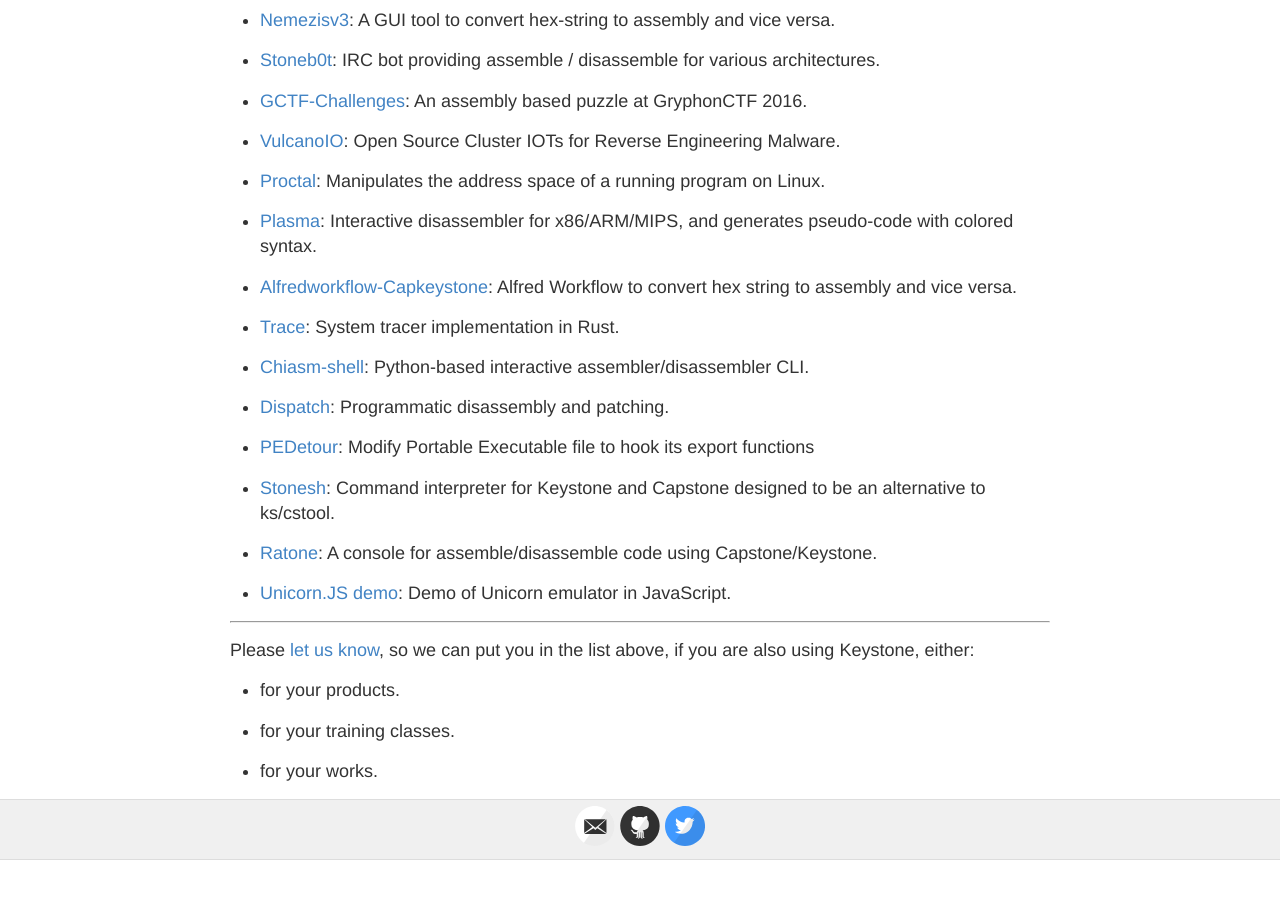
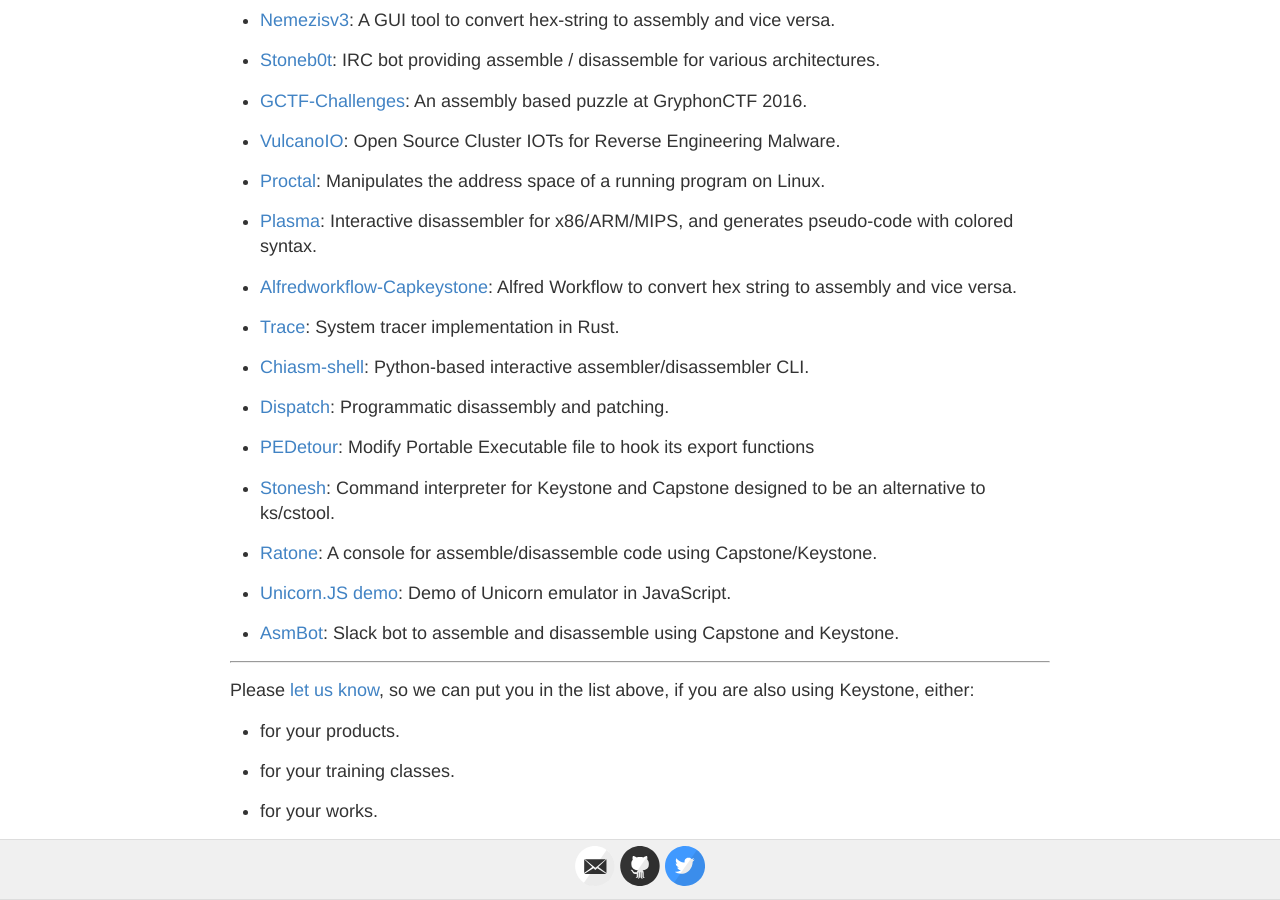
Before and after one commit to keystone-engine/keystone-engine.github.io, a Jekyll site: the page built from showcase.md, in a window 1280 px wide and 900 px high, scrolled down 1189 px. Built offline with Jekyll 4.4.1, drawn with Linux system fonts in a browser that asks for light colours; before the commit the page ends 2049 px from its top, so only the background shows below that; some of the changed lines change nothing that is shown.

Commit message:
showcase

```diff
--- a/showcase.md
+++ b/showcase.md
@@ -6,7 +6,7 @@
 
 ## Showcase
 
-In our knowledge, Keystone has been used by **36** following products (listed in no particular order).
+In our knowledge, Keystone has been used by **37** following products (listed in no particular order).
 
 - [Keypatch](http://keystone-engine.org/keypatch): IDA Pro plugin for code assembling & binary patching.
 
@@ -80,6 +80,8 @@
 
 - [Unicorn.JS demo](https://alexaltea.github.io/unicorn.js/index.html): Demo of Unicorn emulator in JavaScript.
 
+- [AsmBot](https://github.com/Becojo/asmbot): Slack bot to assemble and disassemble using Capstone and Keystone.
+
 ---
 
 Please [let us know](/contact/), so we can put you in the list above, if you are also using Keystone, either:
```
